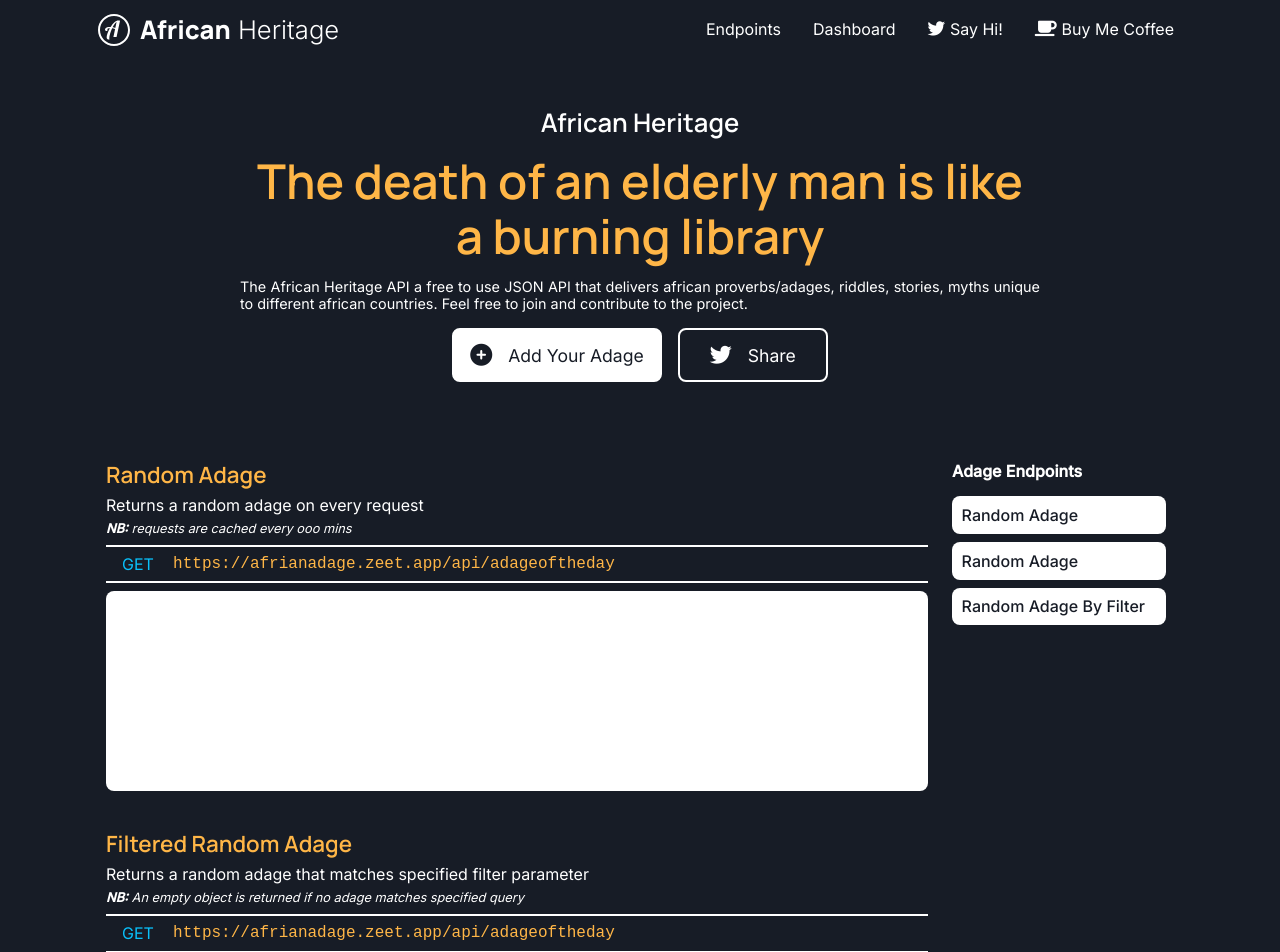
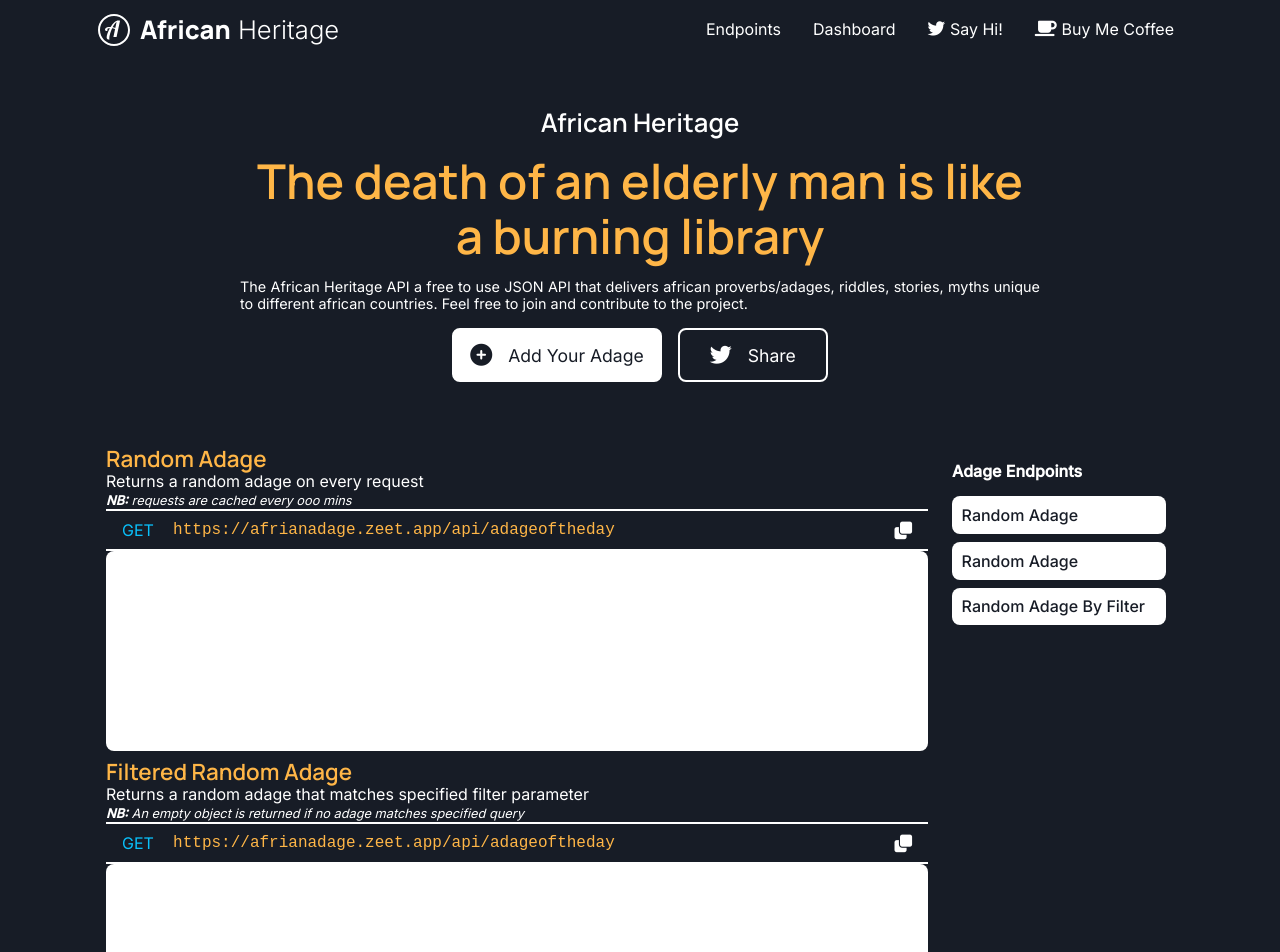
Before and after one commit to elvis-ndubuisi/african_adages_client, a Svelte app: page / in a window 1280 px wide. Shown: the top 952 px of the page. Built offline with nearby package versions, Linux system fonts and the light colour scheme; no server answers; a web font is replaced by a local one.

Commit message:
home component update

```diff
--- a/src/pages/Home.svelte
+++ b/src/pages/Home.svelte
@@ -6,6 +6,10 @@
     import ButtonCtaDark from '../components/buttons/ButtonCTA_Dark.svelte';
 
     $: adage = "";
+
+    function copyToClip(event) {
+        console.log(event.target.previousSiblingElement)
+    }
 
     onMount(async () => {
         // request for new 'Adage of the Day' from api IF adage is absent in sessionStorage.
@@ -19,7 +23,6 @@
                 }else {
                     adage = 'The death of an elderly man is like a burning library';
                 }
-                // console.log(response);
             } catch (err) {
                 console.log('there was an error')
             }
@@ -68,7 +71,7 @@
             <section class="request">
                 <span class="method">GET</span>
                 <code class="url">https://afrianadage.zeet.app/api/adageoftheday</code>
-                <!-- <ButtonSend><span>send</span> <i class="fa-solid fa-circle-arrow-right"></i></ButtonSend> -->
+                <span class="clip" on:click={copyToClip}><i class="fa-solid fa-clone"></i></span>
             </section>
             <section class="response">
                 <pre>
@@ -84,7 +87,7 @@
             <section class="request">
                 <span class="method">GET</span>
                 <code class="url">https://afrianadage.zeet.app/api/adageoftheday</code>
-                <!-- <ButtonSend><span>send</span> <i class="fa-solid fa-circle-arrow-right"></i></ButtonSend> -->
+                <span class="clip" on:click={copyToClip}><i class="fa-solid fa-clone"></i></span>
             </section>
             <section class="response">
                 <pre></pre>
@@ -98,7 +101,7 @@
             <section class="request">
                 <span class="method">GET</span>
                 <code class="url">https://afrianadage.zeet.app/api/adageoftheday</code>
-                <!-- <ButtonSend><span>send</span> <i class="fa-solid fa-circle-arrow-right"></i></ButtonSend> -->
+                <span class="clip" on:click={copyToClip}><i class="fa-solid fa-clone"></i></span>
             </section>
             <section class="response">
                 <pre></pre>
@@ -226,10 +229,6 @@
         flex-direction: column;
         gap: 0.5rem;
         padding: 1rem 0;
-        flex: 1;
-    }
-    main > section {
-        display: flex;
         flex-direction: column;
         gap: 0.5rem;
         padding: 1rem 0;
@@ -242,9 +241,9 @@
     /* code */
     .request {
         width: 100%;
-        display: grid;
-        grid-template-columns: min-content 1fr;
+        display: flex;
         align-items: center;
+        justify-content: space-between;
         gap: 1.2rem;
         padding: 0.5rem 1rem;
         border-bottom: solid 2px var(--clr-foreground);
@@ -255,6 +254,15 @@
         color: var(--clr-secondary);
     }
     .request .url {
+        flex-basis: 100%;
+        color: var(--clr-accent);
+    }
+    .request .clip {
+        color: var(--clr-foreground);
+        cursor: pointer;
+        font-size: 1.2rem;
+    }
+    .clip:hover, .clip:focus {
         color: var(--clr-accent);
     }
     .response {
```
